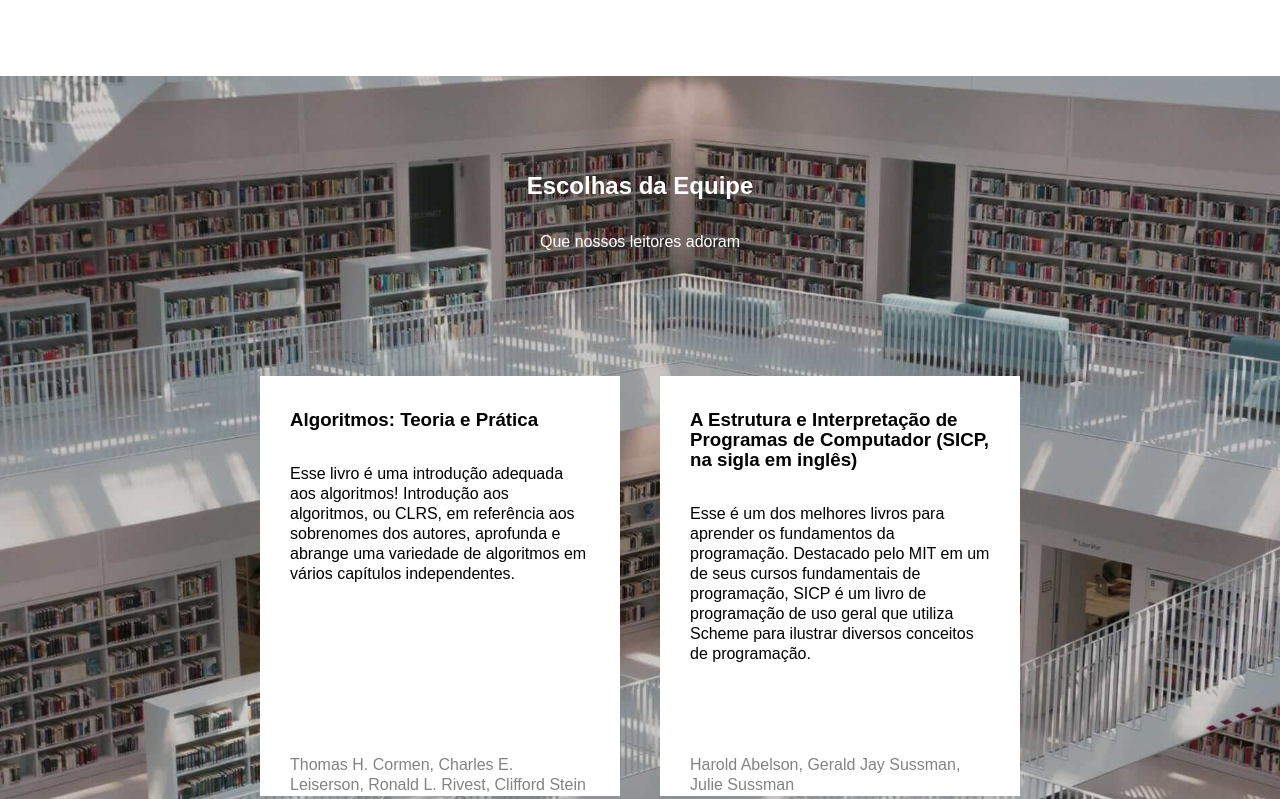
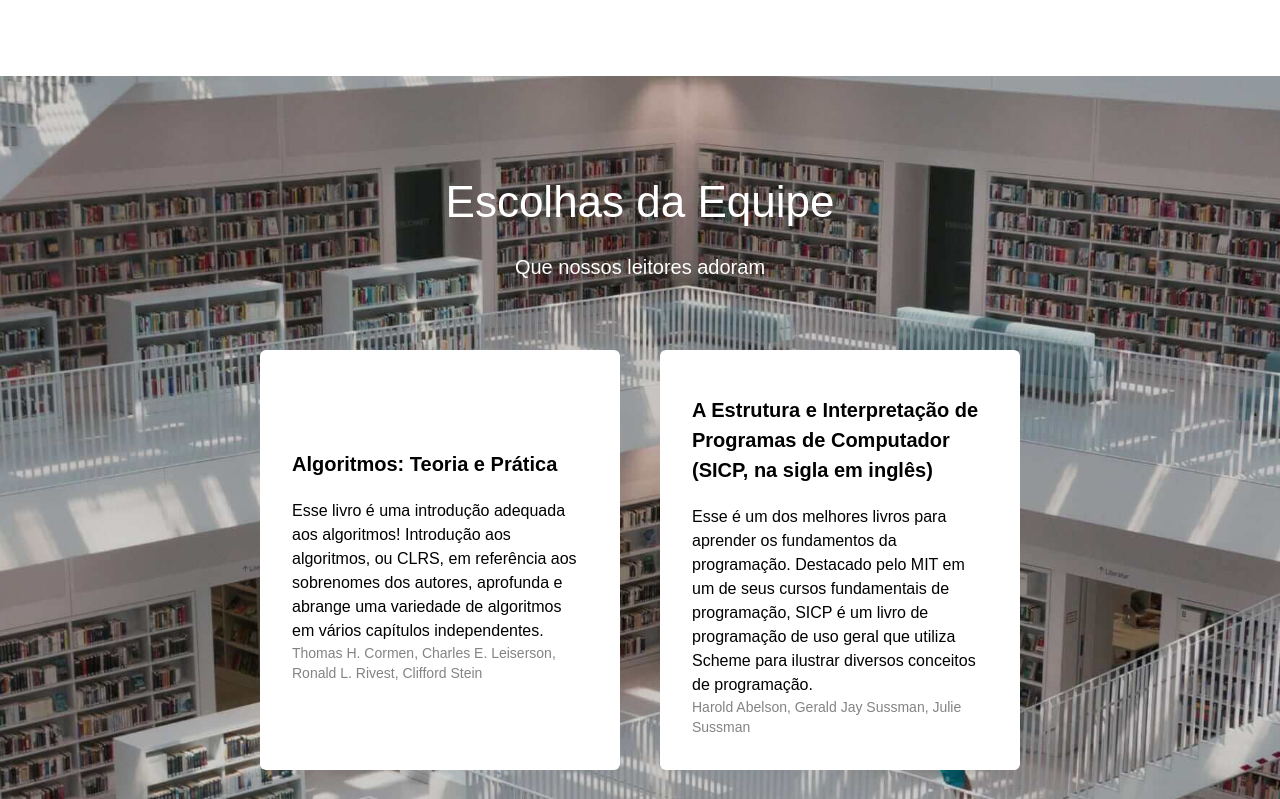
Before and after one commit to aline-goncalves/web_project_library_pt, a plain HTML site: page index.html in a window 1280 px wide. Shown: the part 824-1623 px from the top of the page. Drawn offline with Linux system fonts and the light colour scheme.

Commit message:
Ajustando CSS conforme revisão

```diff
--- a/styles/style.css
+++ b/styles/style.css
@@ -75,12 +75,10 @@
   font-size: 62px;
   line-height: 76px;
   font-weight: 500;
-  margin-top: 0;
 }
 
 .header__description {
   max-width: 515px;
-  margin-top: 0;
   font-size: 20px;
   line-height: 30px;
 }
@@ -113,16 +111,25 @@
   background-position: center;
   background-repeat: no-repeat;
   background-size: cover;
-  padding-top: 40px;
-  padding-bottom: 40px;
+  padding: 100px 0 140px;
 }
 
 .staff__title {
-  padding-top: 40px;
+  text-align: center;
+  font-size: 44px;
+  line-height: 52px;
+  font-weight: 400;
+  margin: 0 0 24px;
+  color: #ffffff;
 }
 
 .staff__subtitle {
-  padding-bottom: 40px;
+  text-align: center;
+  font-size: 20px;
+  line-height: 30px;
+  font-weight: 400;
+  margin: 0;
+  color: #ffffff;
 }
 
 .staff__cards {
@@ -139,18 +146,36 @@
 .card {
   width: 360px;
   height: 420px;
-  background-color: #ffffff;
+  background-color: #fff;
+  border-radius: 6px;
+  padding: 32px 40px 20px 32px;
+  box-sizing: border-box;
 }
 
 .card__content {
+  width: 100%;
+  height: 100%;
   display: flex;
   flex-direction: column;
   justify-content: center;
-  height: 100%;
-  padding: 15px 30px;
+}
+
+.card__title {
+  font-size: 20px;
+  line-height: 30px;
+  font-weight: 700;
+  margin: 0;
+}
+
+.card__text {
+  margin: 20px 0 0;
+  font-size: 16px;
+  line-height: 24px;
 }
 
 .card__footer {
-  margin-top: auto;
+  margin: 0;
+  font-size: 14px;
+  line-height: 20px;
   color: #838383;
 }
```
